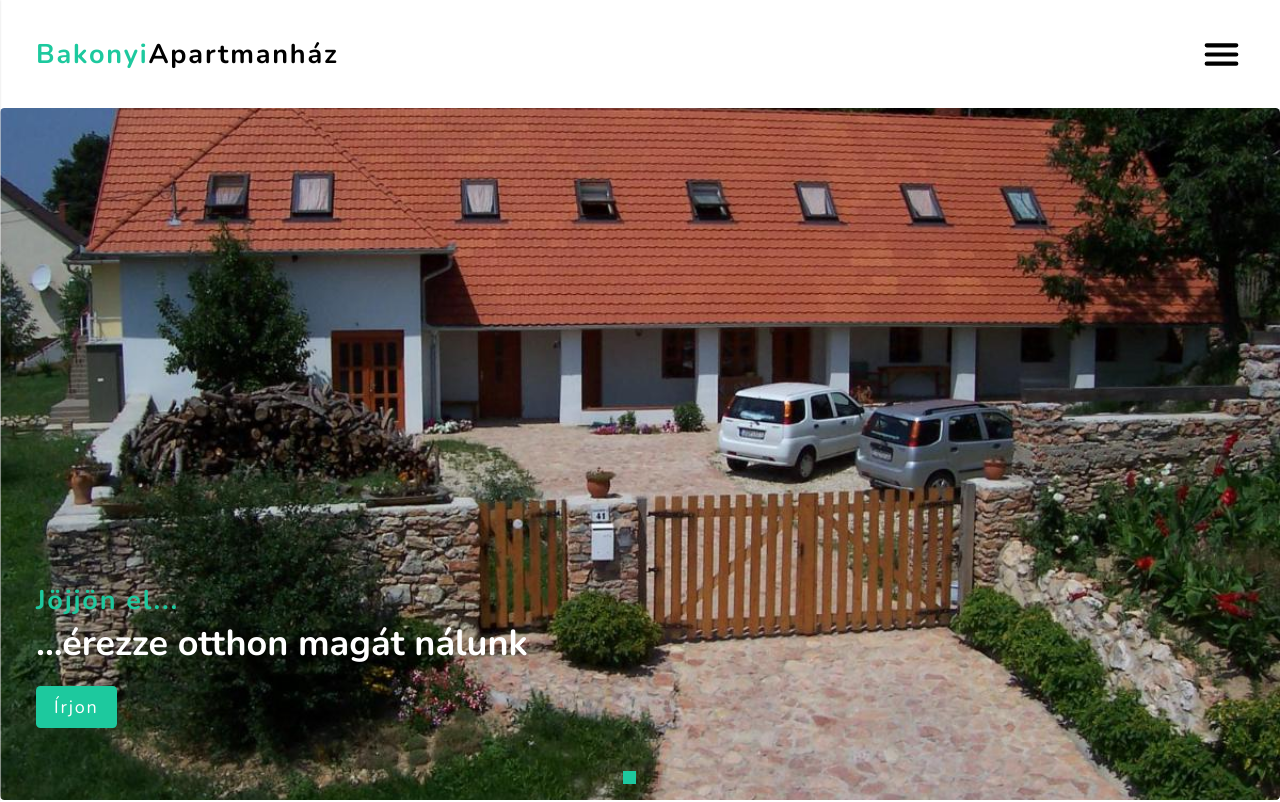
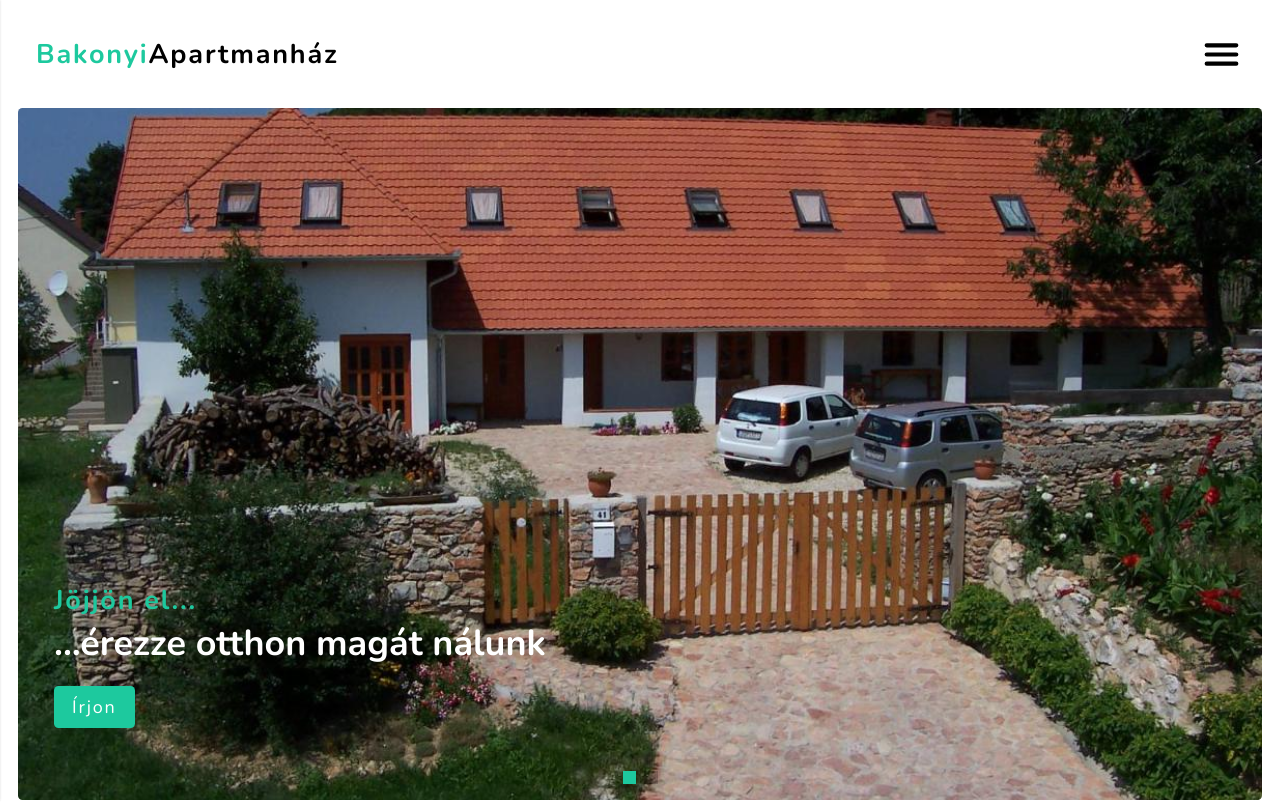
Before and after one commit to xdevtomix/bakonyi, a React (Vite) app: page / in a window 1280 px wide. Shown: the top 802 px of the page. Built offline with nearby package versions, Linux system fonts and the light colour scheme; no server answers.

Commit message:
home padding change

```diff
--- a/src/components/Home.jsx
+++ b/src/components/Home.jsx
@@ -54,6 +54,11 @@ export default function Home() {
 const Container = styled.section`
     width: 100%;
     margin-top: var(--header-height);
+    padding: 0 0.25rem;
+
+    @media(min-width: 768px) {
+        padding: 0 1rem;
+    }
 `;
 
 const SlideItem = styled.div`
```
